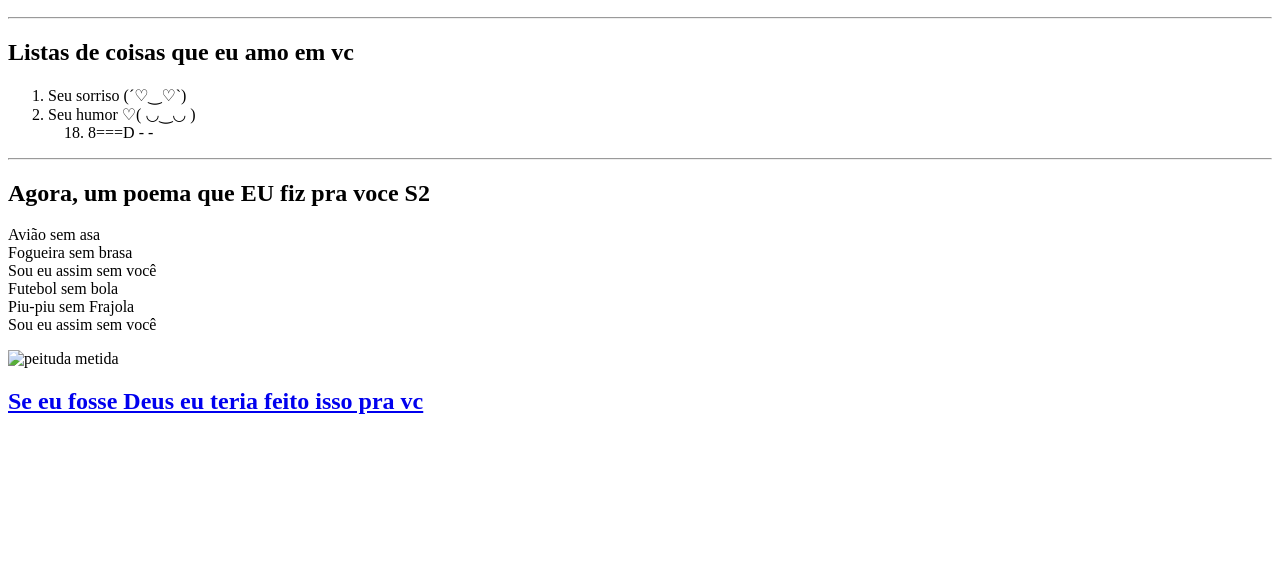
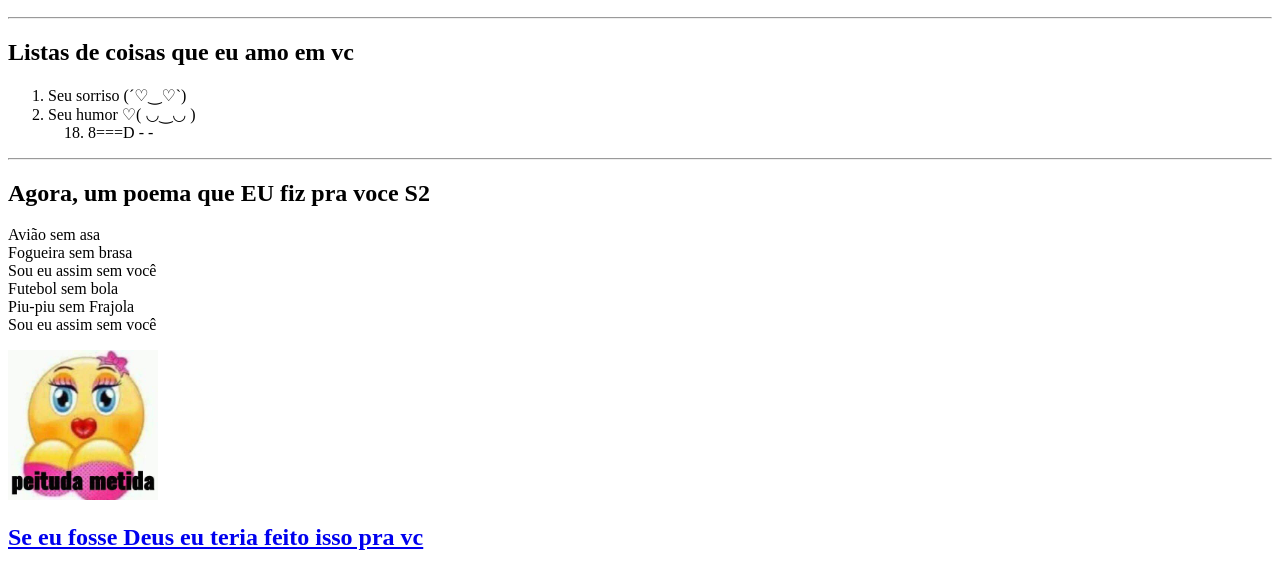
Before and after one commit to ana-menezes18/Biel-she-left-me, a plain HTML site: page index.html in a window 1280 px wide. Shown: the part 146-734 px from the top of the page. Drawn offline with Linux system fonts and the light colour scheme.

Commit message:
Update index.html

```diff
--- a/index.html
+++ b/index.html
@@ -29,7 +29,7 @@
     Futebol sem bola<br>
     Piu-piu sem Frajola<br>
     Sou eu assim sem você</p>
-<img src="../index/imagens/peituda_metida.jpg" width="150" height="150" alt="peituda metida"/>
+<img src="./imagens/peituda_metida.jpg" width="150" height="150" alt="peituda metida"/>
 <h2><a href="https://www.google.com/maps/place//@41.3030807,-81.9030894,654m/data=!3m1!1e3!4m6!1m5!3m4!2zNDHCsDE4JzE0LjEiTiA4McKwNTQnMDYuMSJX!8m2!3d41.303921!4d-81.901693?entry=ttu&g_ep=EgoyMDI1MDMyMy4wIKXMDSoASAFQAw%3D%3D"> Se eu fosse Deus eu teria feito isso pra vc</a> </h2>
 
 </body>
```
